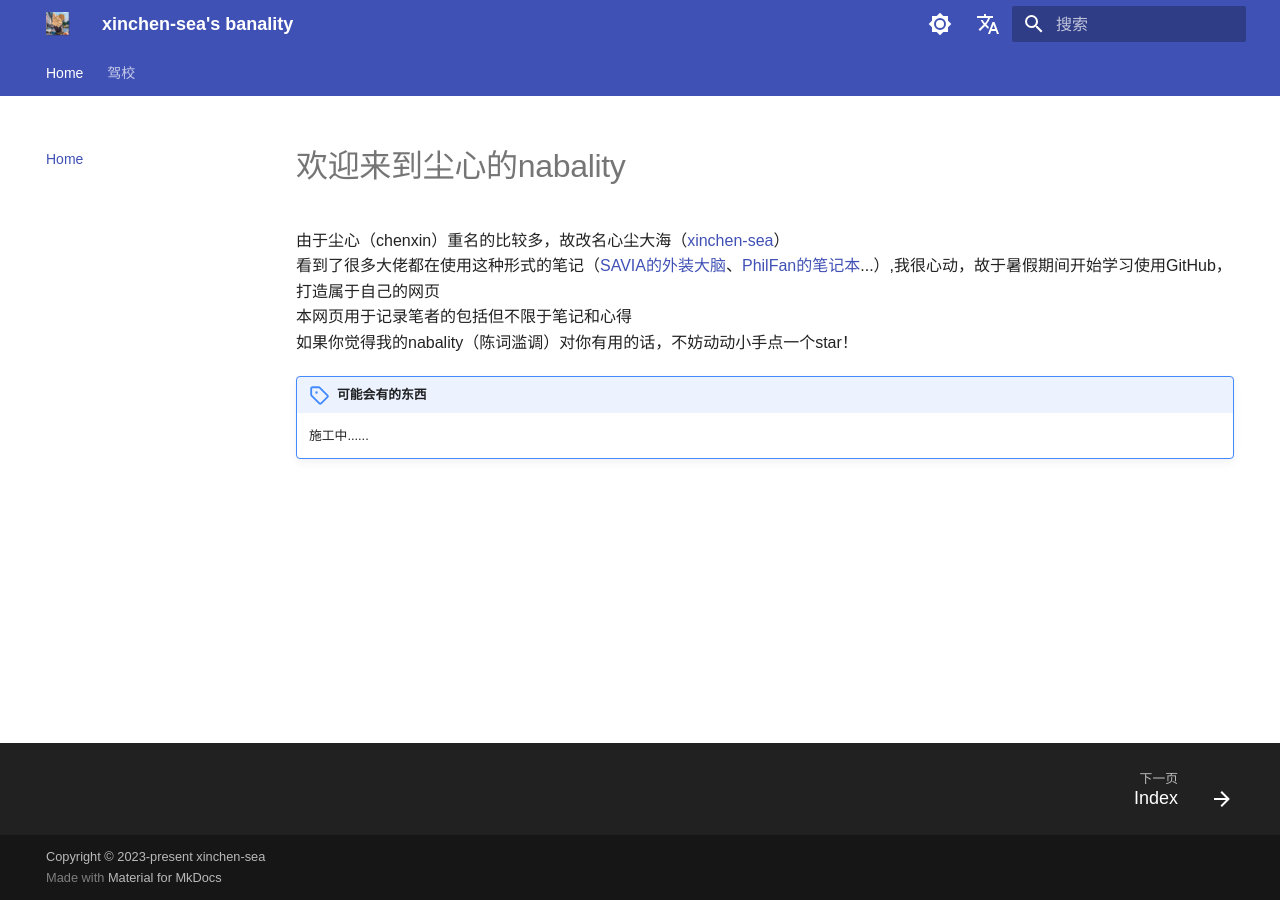
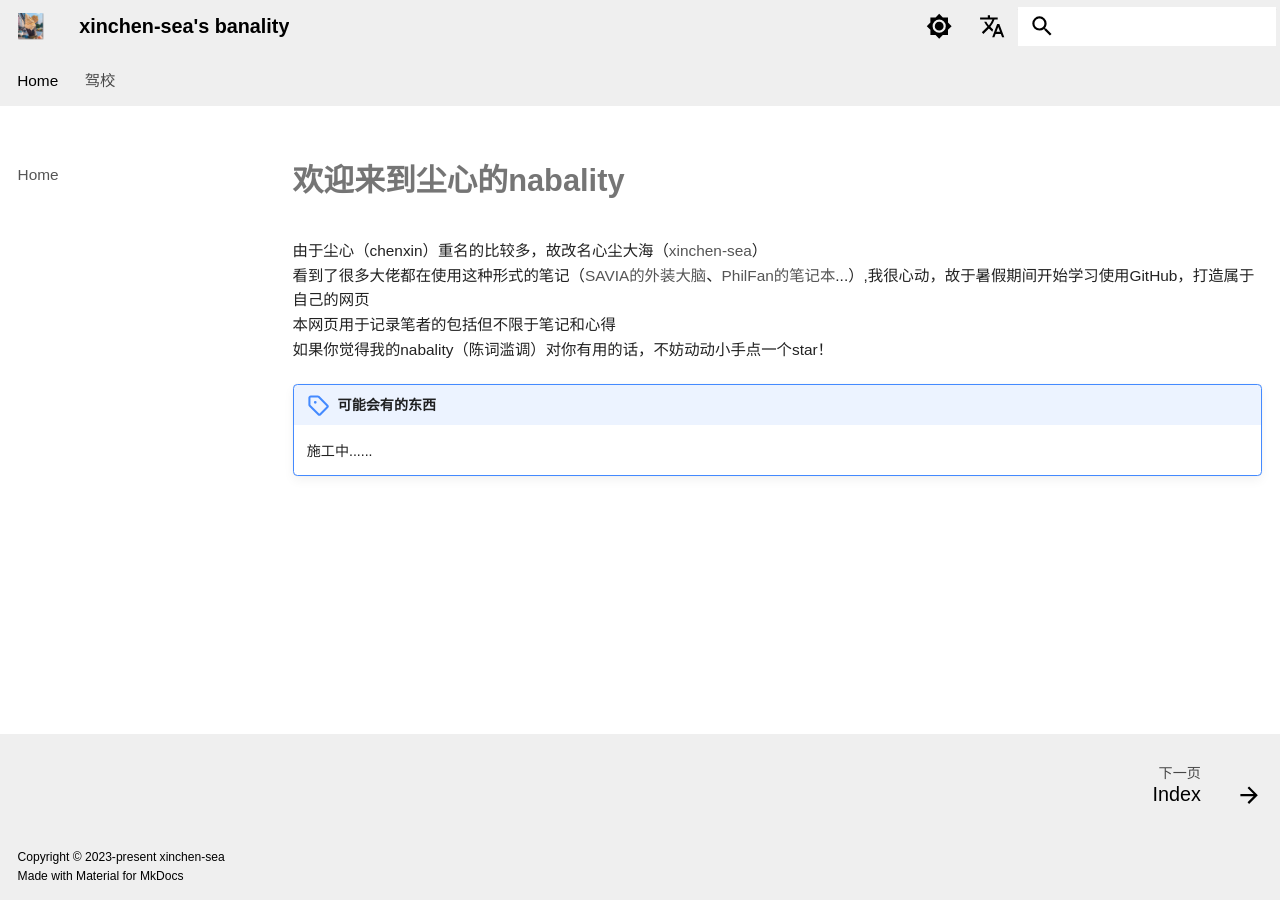
Before and after one commit to xinchen-sea/xinchen-sea.github.io, an MkDocs documentation site: the page built from docs/index.md, in a window 1280 px wide. Built offline with MkDocs 1.6.1 and Material for MkDocs 9.7.7, drawn with Linux system fonts in a browser that asks for light colours; some web fonts are replaced; plug-ins that fetch from the network failed and are left out; comment, search, counter and statistics services are not loaded.

Commit message:
Update mkdocs.yml

```diff
--- a/mkdocs.yml
+++ b/mkdocs.yml
@@ -108,6 +108,7 @@
 extra_css:
   - 'assets/css/table.css'   # 表格设置
   - 'assets/css/fonts.css'   # 字体设置
+  - 'assets/css/custom.css'
 
 markdown_extensions:
   # 基础Markdown扩展
```
